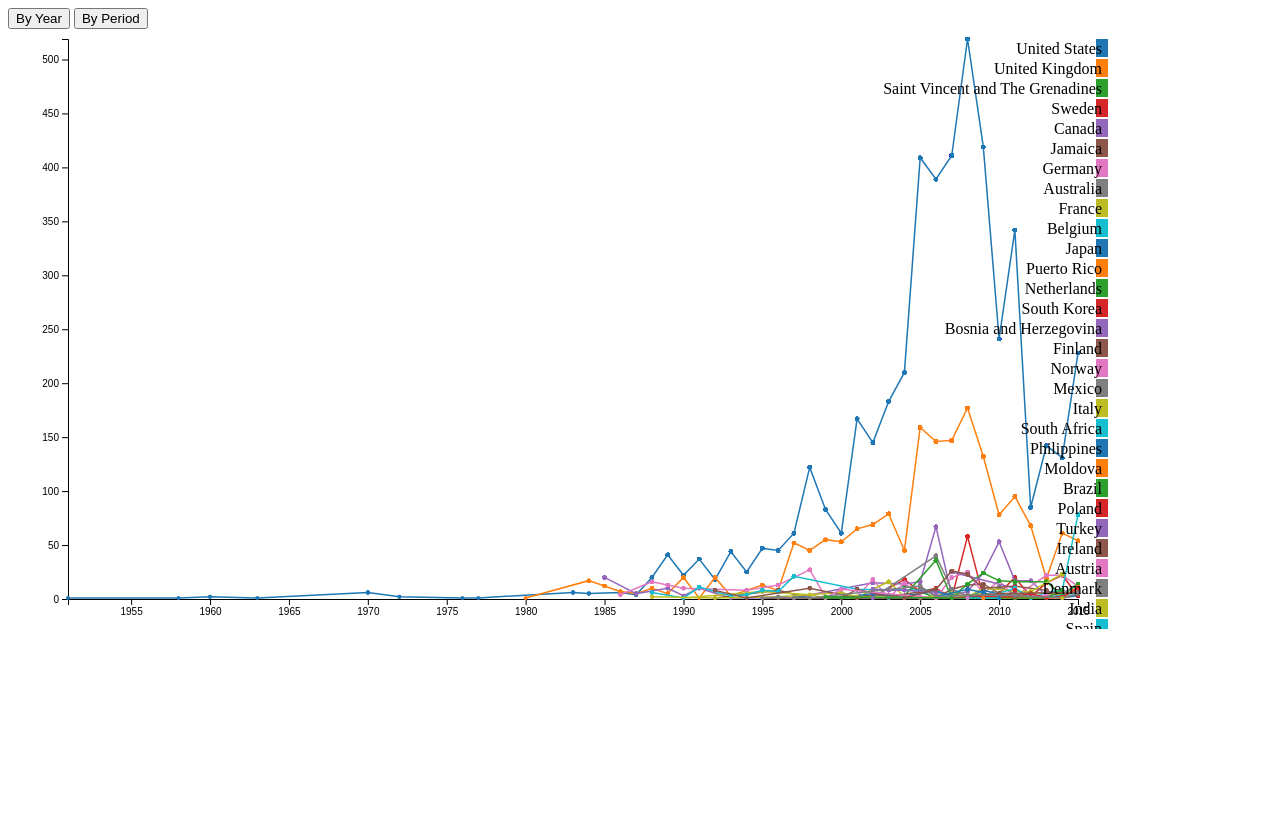
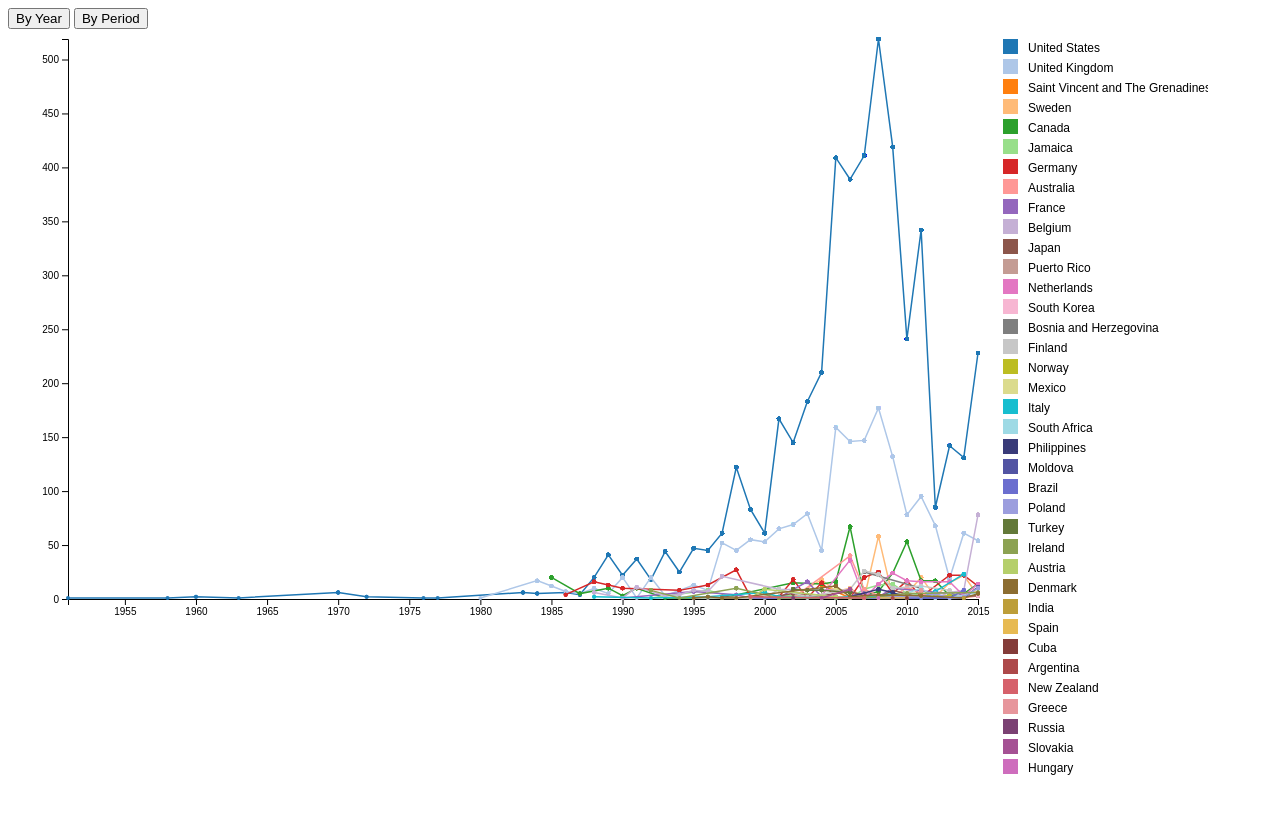
Before and after one commit to tom3883/try-catch, a website: page public/index.html in a window 1280 px wide. Drawn offline with Linux system fonts and the light colour scheme.

Commit message:
color palette

```diff
--- a/public/index.html
+++ b/public/index.html
@@ -13,11 +13,31 @@
 	<!-- Style sheet -->
     <style>
 		/* Add responsive styles for the chart container */
-		#chart {
-			width: 100%;
-			height: auto;
-			padding-bottom: 56.25%; /* 16:9 aspect ratio for the chart */
+		#chart-container {
+            width: 70%; /* Adjust the width for the chart container */
+            float: left;
+            position: relative; /* Add position: relative */
         }
+
+        #legend-container {
+            float: left; /* Float the legend container to the left */
+            width: 30%; /* Adjust the width for the legend container */
+            height: 100%; /* Make the legend container full height */
+            position: relative; /* Add position: relative */
+			}
+
+		#menu {
+			clear: both;
+		}
+
+		#legend {
+			position: absolute; /* Position the legend absolutely within its container */
+			top: 0; /* Align the top of the legend with the top of the container */
+			left: 0; /* Align the left of the legend with the left of the container */
+			width: 100%; /* Make the legend full width within its container */
+			height: 100%; /* Make the legend full height within its container */
+		}
+
     </style>
 </head>
 
@@ -27,8 +47,16 @@
         <button id="byPeriod">By Period</button>
     </div>
 
+	<div id="legend-container">
+        <div id="legend">
+            <!-- Add content to the legend here -->
+        </div>
+    </div>
+
+    <div id="chart-container">
         <div id="chart"></div>
-	<div id="legend"></div>
+    </div>
+
 	<script>
 		let chart = d3.select("#chart"),
 			originalData = null,
@@ -48,7 +76,7 @@
 		var song_count_per_year = new Set();
 
 		var margin = {top: 10, right: 30, bottom: 30, left: 60},
-				width = 1100 - margin.left - margin.right,
+				width = 1000 - margin.left - margin.right,
 				height = 600 - margin.top - margin.bottom;
 
 		// append the svg object to the body of the page
@@ -61,6 +89,14 @@
 				.attr("transform",
 					"translate(" + margin.left + "," + margin.top + ")");
 
+		var svg_leg = d3.select("#legend")
+			.append("svg")
+				.attr("width", width + margin.left + margin.right+ 200)
+				.attr("height", height + margin.top + margin.bottom + 200)
+			.append("g")
+				.attr("transform",
+					"translate(" + margin.left + "," + margin.top + ")");
+
 
 		d3.csv("src/dataset_song_count.csv").then(file =>{
 			originalData = file
@@ -69,8 +105,17 @@
 		});
 
 
-		// color palette
-		var color = d3.scaleOrdinal(d3.schemeCategory10);
+		// color palette  of 40 colors
+		var colors = [
+				"#1f77b4", "#aec7e8", "#ff7f0e", "#ffbb78", "#2ca02c", "#98df8a", "#d62728", "#ff9896",
+				"#9467bd", "#c5b0d5", "#8c564b", "#c49c94", "#e377c2", "#f7b6d2", "#7f7f7f", "#c7c7c7",
+				"#bcbd22", "#dbdb8d", "#17becf", "#9edae5", "#393b79", "#5254a3", "#6b6ecf", "#9c9ede",
+				"#637939", "#8ca252", "#b5cf6b", "#8c6d31", "#bd9e39", "#e7ba52", "#843c39", "#ad494a",
+				"#d6616b", "#e7969c", "#7b4173", "#a55194", "#ce6dbd", "#de9ed6"
+				];
+
+		var color = d3.scaleOrdinal(colors);
+
 
 
 		function preprocessData(){
@@ -149,6 +194,7 @@
 
 
 		function displayChart(selectedData, time, count) {
+
 			var xMin = d3.min(selectedData, function(d) {
 				return d3.min(d.values, function(item) {
 					return item.year;
@@ -244,7 +290,7 @@
 
 
 			// Create a legend
-			var legend = svg.selectAll(".legend")
+			var legend = svg_leg.selectAll(".legend")
 				.data(data)
 				.enter()
 				.append("g")
@@ -254,9 +300,10 @@
 				});
 
 			legend.append("rect")
-				.attr("x", width + 18)
-				.attr("width", 18)
-				.attr("height", 18)
+				.attr("x", width + 25)
+				.attr("y", 0)
+				.attr("width", 15)
+				.attr("height", 15)
 				.style("fill", function(d) { return color(d.key); })
 				.on("click", function(selectedCountry) {
 					// Toggle the selected country on click
@@ -271,177 +318,14 @@
 				});
 
 			legend.append("text")
-				.attr("x", width + 24)
+				.attr("x", width + 50)
 				.attr("y", 9)
 				.attr("dy", ".35em")
-				.style("text-anchor", "end")
+				.style("text-anchor", "start")
+				.style("font-family", "Arial, sans-serif") // Change the font-family
+   				 .style("font-size", "12px") // Change the font-size
 				.text(function(d) { return d.key; });
 		}
-
-
-
-
-
-
-
-
-
-		/*
-		function displayChart(selectedData, time, count){
-
-			if(time == 'year'){
-				// Create a linear scale to transform the data
-				var x = d3.scaleLinear()
-					.domain(d3.extent(years))
-					.range([0, width]);
-
-							// Create a linear scale for the y-axis
-				var y = d3.scaleLinear()
-					.domain(d3.extent(song_count_per_year))
-					.range([height, 0]);
-
-
-			}
-			else{
-				// Create a linear scale to transform the data
-				var x = d3.scaleLinear()
-					.domain(d3.extent(periods))
-					.range([0, width]);
-							// Create a linear scale for the y-axis
-				var y = d3.scaleLinear()
-					.domain(d3.extent(song_count_per_period))
-					.range([height, 0]);
-			}
-
-
-			// Append an X-axis group to the SVG
-			var xAxis = svg.append("g")
-				.attr("transform", "translate(0," + height + ")")
-				.call(d3.axisBottom(x).ticks(15).tickFormat(d3.format("d"))); // Use d3.format to format the tick labels as integers
-
-
-
-			svg.append("g")
-				.call(d3.axisLeft(y));
-
-
-
-
-
-			// Create a line chart for each country
-			selectedData.forEach(function(countryData) {
-				// Draw the line for each country
-				svg.selectAll(".line")
-					.data([countryData]) // Use an array with the data for the current country
-					.enter()
-					.append("path")
-					.attr("fill", "none")
-					.attr("stroke", function(d) { return color(d.key); })
-					.attr("stroke-width", 1.5)
-					.attr("d", function(d) {
-						return d3.line()
-							.x(function(d) {
-								if(time == 'year') {
-									return x(d.year);
-								}
-								else
-									return x(d.periods); })
-							.y(function(d) { return y(d.song_count_per_year); })
-							(d.values);
-					});
-
-				// Add points (circles) for each data point
-				svg.selectAll(".point")
-					.data(countryData.values)
-					.enter()
-					.append("circle")
-					.attr("class", "point")
-					.attr("cx", function(d) { return x(d.year); })
-					.attr("cy", function(d) { return y(d.song_count_per_year); })
-					.attr("r", 4) // Adjust the radius of the circles
-					.style("fill", function(d) { return color(countryData.key); });
-			});
-
-
-			// Create a legend
-			var legend = svg.selectAll(".legend")
-				.data(data)
-				.enter()
-				.append("g")
-				.attr("class", "legend")
-				.attr("transform", function(d, i) {
-					return "translate(0," + (i * 20) + ")"; // Adjust the legend item spacing as needed
-				});
-
-			legend.append("rect")
-				.attr("x", width + 18)
-				.attr("width", 18)
-				.attr("height", 18)
-				.style("fill", function(d) { return color(d.key); })
-				.on("click", function(selectedCountry) {
-					// Toggle the selected country on click
-					var isSelected = !selected[selectedCountry.key];
-					selected[selectedCountry.key] = isSelected;
-
-					// Update the legend item's opacity based on selection
-					d3.select(this).style("opacity", isSelected ? 0.5 : 1);
-
-					// Update the chart based on the selected countries
-					updateChart();
-				});
-
-			legend.append("text")
-				.attr("x", width + 24)
-				.attr("y", 9)
-				.attr("dy", ".35em")
-				.style("text-anchor", "end")
-				.text(function(d) { return d.key; });
-
-				*/
-
-
-					/*
-
-				// Add text labels for years on the points
-				svg.selectAll(".year-label")
-					.data(countryData.values)
-					.enter()
-					.append("text")
-					.attr("class", "year-label")
-					.attr("x", function(d) { return x(d.year); })
-					.attr("y", function(d) { return y(d.song_count_per_year); })
-					.attr("dy", -10) // Adjust the vertical positioning of the year labels
-					.attr("text-anchor", "middle") // Center the text horizontally
-					.text(function(d) { return d.year; });
-				});
-
-				*/
-
-			/*
-			// Create a legend
-			var legend = svg.selectAll(".legend")
-				.data(data)
-				.enter()
-				.append("g")
-				.attr("class", "legend")
-				.attr("transform", function(d, i) {
-					return "translate(0," + (i * 20) + ")"; // Adjust the legend item spacing as needed
-				});
-
-			legend.append("rect")
-				.attr("x", width - 18)
-				.attr("width", 18)
-				.attr("height", 18)
-				.style("fill", function(d) { return color(d.key); });
-
-			legend.append("text")
-				.attr("x", width - 24)
-				.attr("y", 9)
-				.attr("dy", ".35em")
-				.style("text-anchor", "end")
-				.text(function(d) { return d.key; });
-
-				*/
 
 
 	</script>
```
Lines whose indentation alone changed are shown as unchanged.
